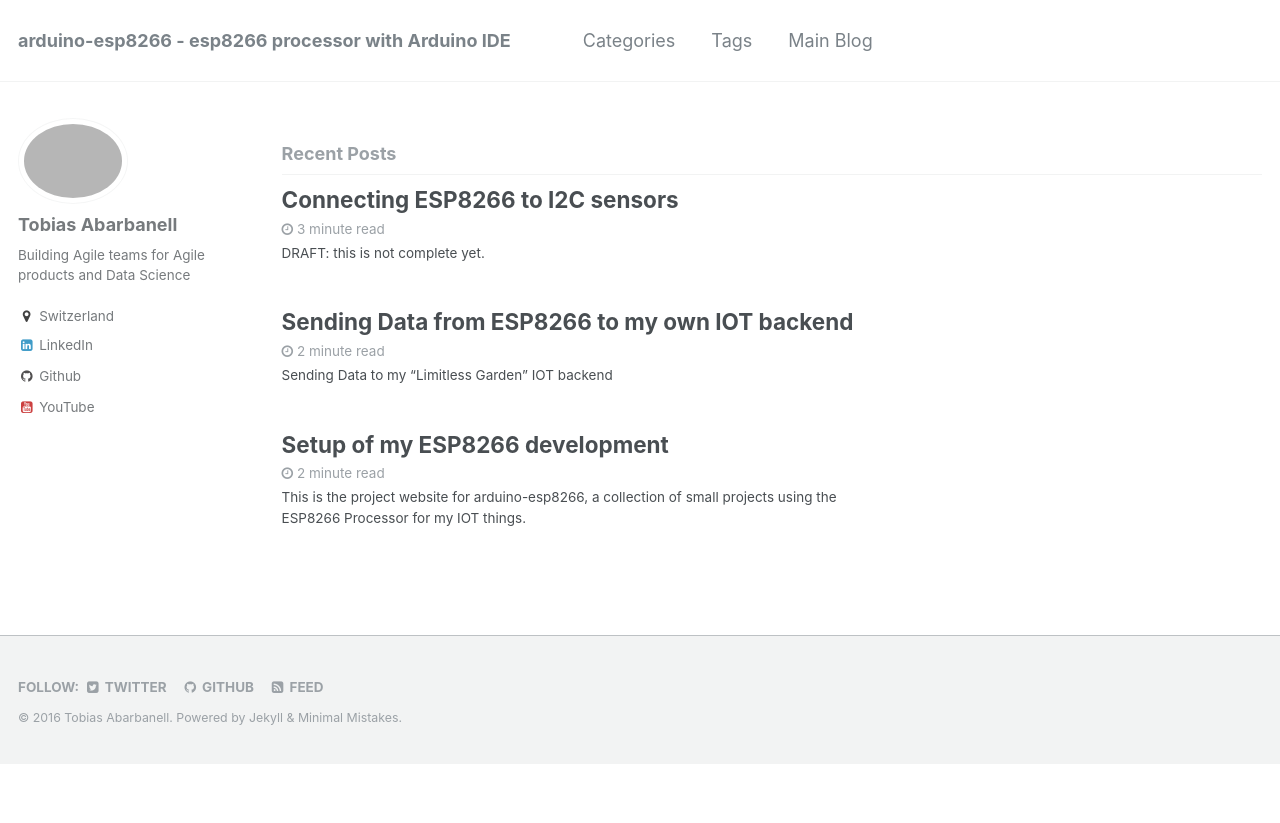
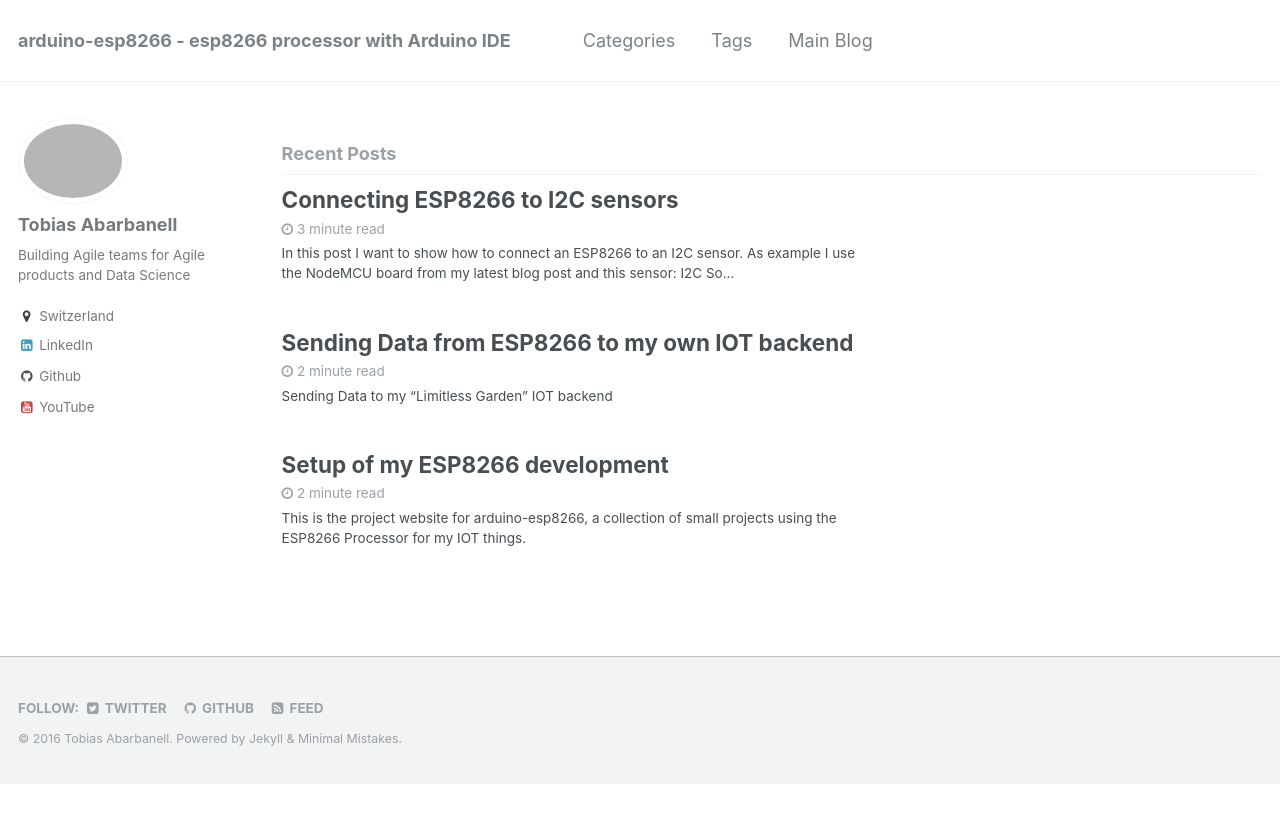
Before and after one commit to abarbanell/arduino-esp8266, a Jekyll site: the page built from index.html, in a window 1280 px wide. Shown: the top 823 px of the page. Built offline with Jekyll 4.4.1, drawn with Linux system fonts in a browser that asks for light colours; the list of posts is cut into pages by our own code; part of the change alters nothing that is shown.

```diff
--- a/_posts/2016-08-30-i2c.md
+++ b/_posts/2016-08-30-i2c.md
@@ -3,8 +3,6 @@ title: Connecting ESP8266 to I2C sensors
 category: iot
 tags: iot, esp8266, arduino, i2c
 ---
-
-_DRAFT: this is not complete yet._
 
 In this post I want to show how to connect an ESP8266 to an I2C sensor. As example
 I use the [NodeMCU](http://www.nodemcu.com/index_en.html) board from my latest
@@ -29,7 +27,7 @@ ESP8266 pins GPIO5 and GPIO4 (yes, in reverse order!) so we need to start the I2
 
         wire.begin(4,5); // SDA on D2, SCL on D1
 
-This also takes care of activating the PULLUP's for these two pins.
+This also takes care of activating the pullup resistors for these two pins.
 
 ![esp8266 pins](https://raw.githubusercontent.com/nodemcu/nodemcu-devkit/master/Documents/NODEMCU-DEVKIT-INSTRUCTION-EN.png)
 
```
Also changed, not shown: assets/img/2016/08/lg-collections.png (renamed from images/lg-collections.png), assets/img/2016/08/lg-hb-collection.png (added), images/lg-hb-collection.png (deleted), 2 other files.
